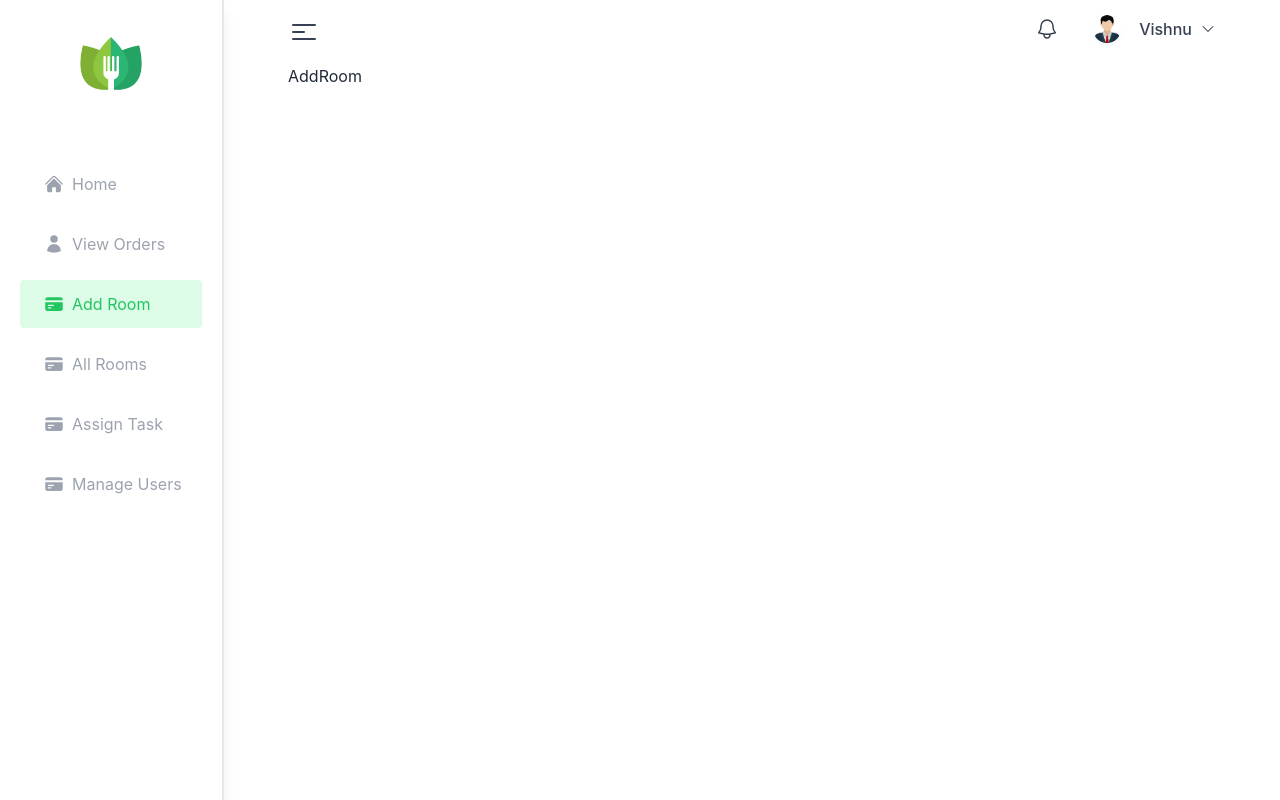
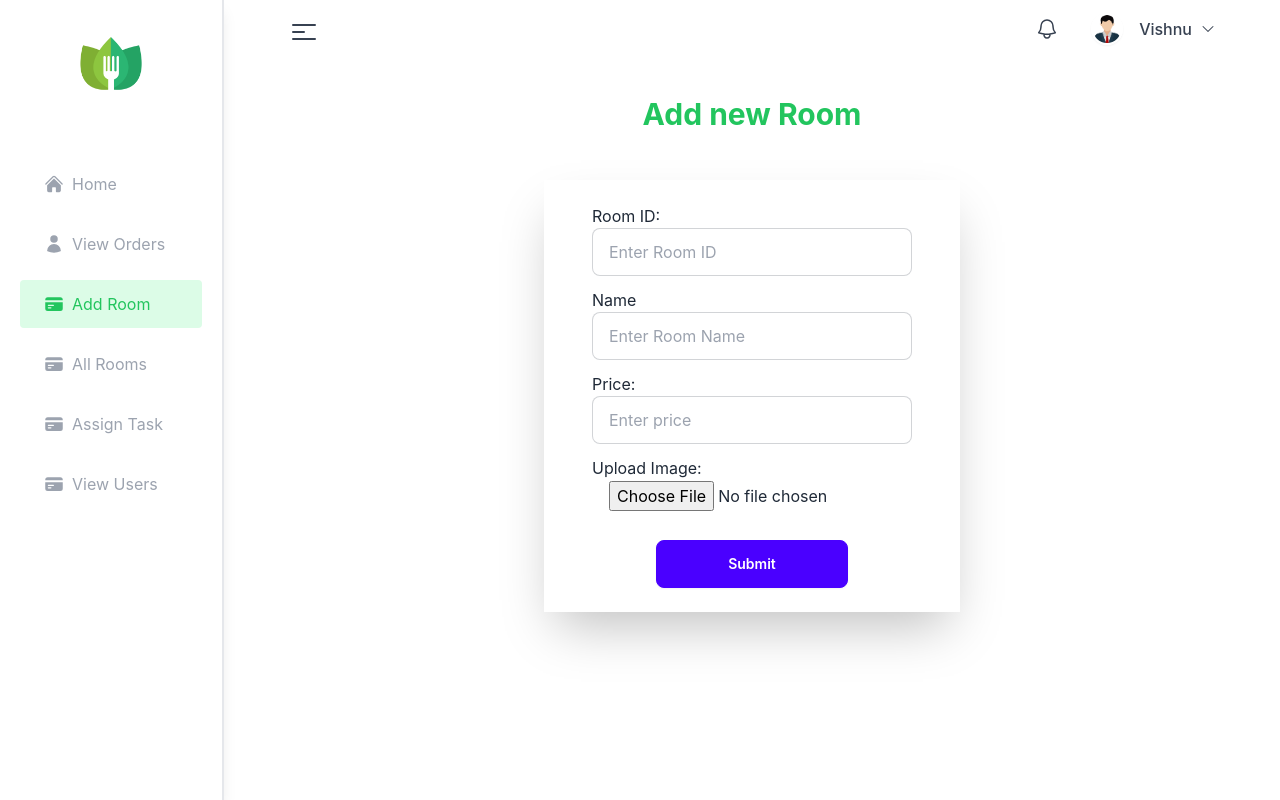
Before and after one commit to uttamsdev/hotel-management-system, a React (Create React App) app: page /admin/add-room in a window 1280 px wide. Built offline with nearby package versions, Linux system fonts and the light colour scheme.

Commit message:
add room functionality added

```diff
--- a/src/Components/Pages/Roles/AdminRole/Pages/AddRoom.js
+++ b/src/Components/Pages/Roles/AdminRole/Pages/AddRoom.js
@@ -1,8 +1,115 @@
 import React from 'react'
+import swal from 'sweetalert';
 
 const AddRoom = () => {
+  const imageStorageKey = "52a7c30a95d000395b196c985adb3c83";
+
+  const handleAddProduct = async (event) => {
+    event.preventDefault();
+    const roomId = event.target.roomId.value;
+    const name = event.target.name.value;
+    const price = event.target.price.value;
+    const image = document.querySelector("#img"); // taking image from input
+    const formData = new FormData();
+    formData.append("image", image.files[0]);
+    // formData.append('image', image);
+    const url = `https://api.imgbb.com/1/upload?key=${imageStorageKey}`;
+    fetch(url, {
+      method: "POST",
+      body: formData,
+    })
+      .then((res) => res.json())
+      .then((data) => {
+        if (data.success) {
+          const img = data.data.url; // hosted image link;
+          const product = {
+            roomId: roomId,
+            name: name,
+            price: price,
+            img: img,
+          };
+
+          //send docotr info to my database
+          fetch("http://localhost:5000/api/v1/products/add-room", {
+            method: "POST",
+            headers: {
+              "content-type": "application/json",
+            },
+            body: JSON.stringify(product),
+          })
+            .then((res) => res.json())
+            .then((data) => {
+              if (data?.data?.roomId) {
+                swal(
+                  "Room Successfully Added!",
+                  "Room Successfully added to Database",
+                  "success"
+                );
+                event.target.reset(); //clear form
+              } else {
+                alert("Failed to add");
+              }
+              // console.log("product", inserted);
+            });
+        }
+
+        console.log("iMG BB RESULT", data);
+      });
+    // console.log(data);
+    //
+  };
   return (
-    <div>AddRoom</div>
+    <div>
+       <div>
+      <h2 className="text-center text-3xl font-bold m-8 text-green-500">
+        Add new Room
+      </h2>
+      <div className="flex justify-center">
+        <form
+          onSubmit={handleAddProduct}
+          className="shadow-2xl pl-12 pr-12 pt-6 pb-6 mt-4 mb-12"
+        >
+          <label htmlFor="productName">Room ID:</label> <br />
+          <input
+            type="number"
+            name="roomId"
+            placeholder="Enter Room ID"
+            className="input input-bordered w-full max-w-xs mb-3"
+          />
+          <br />
+          <label htmlFor="price">Name</label> <br />
+          <input
+            type="text"
+            name="name"
+            placeholder="Enter Room Name"
+            className="input input-bordered w-full max-w-xs mb-3"
+          />
+          <br />
+          <label htmlFor="minOrder">Price: </label> <br />
+          <input
+            type="number"
+            name="price"
+            placeholder="Enter price"
+            className="input input-bordered w-full max-w-xs mb-3"
+          />
+          <br />
+          <label htmlFor="image">Upload Image:</label> <br />
+          <input
+            className="input w-full max-w-xs mb-3"
+            name="img"
+            id="img"
+            type="file"
+          />{" "}
+          <br />
+          <input
+            className="btn btn-primary text-white w-48 block mx-auto"
+            type="submit"
+            value="Submit"
+          />
+        </form>
+      </div>
+    </div>
+    </div>
   )
 }
 
--- a/src/Components/Pages/Roles/AdminRole/components/SideBar.js
+++ b/src/Components/Pages/Roles/AdminRole/components/SideBar.js
@@ -78,7 +78,7 @@ const SideBar = forwardRef(({ showNav }, ref) => {
                         <div className='mr-2'>
                             <CreditCardIcon className='w-5 h-5' />
                         </div>
-                        <p>Manage Users</p>
+                        <p>View Users</p>
                     </div>
                 </Link>
             </div>
```
